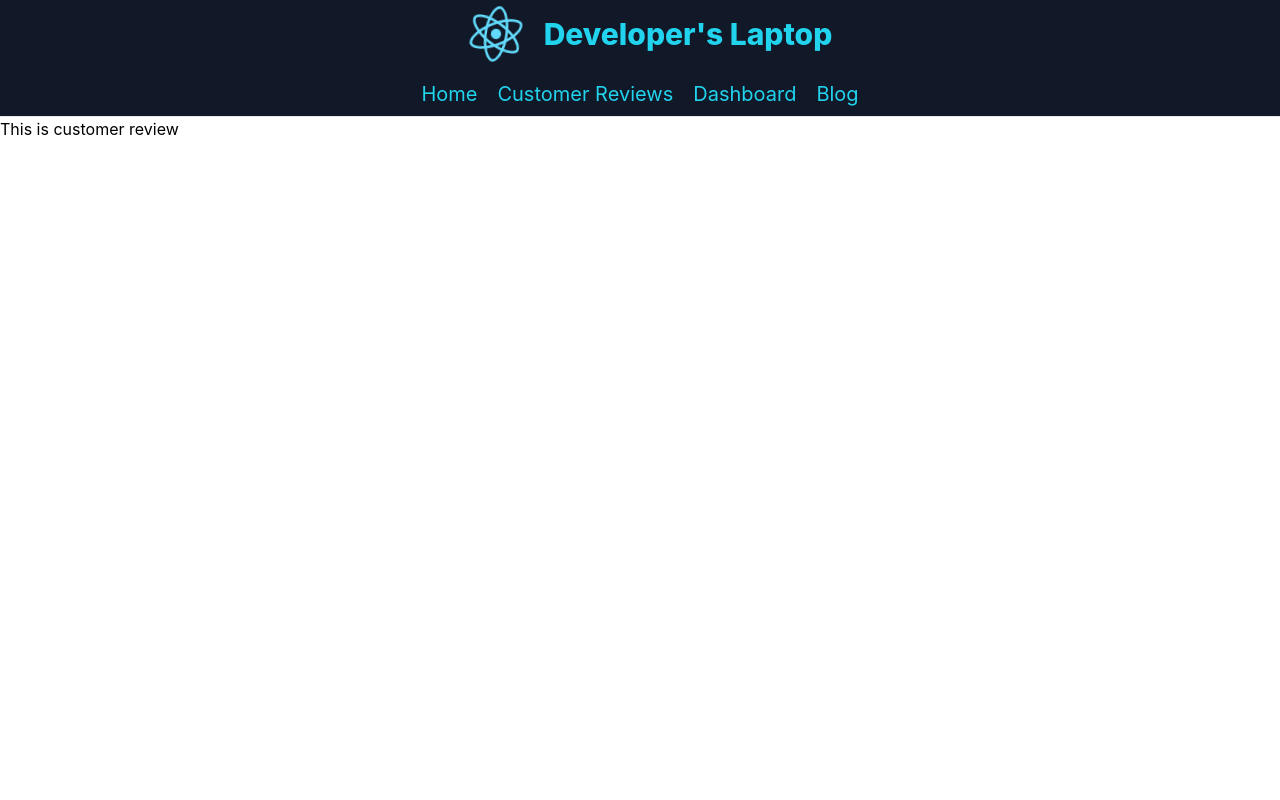
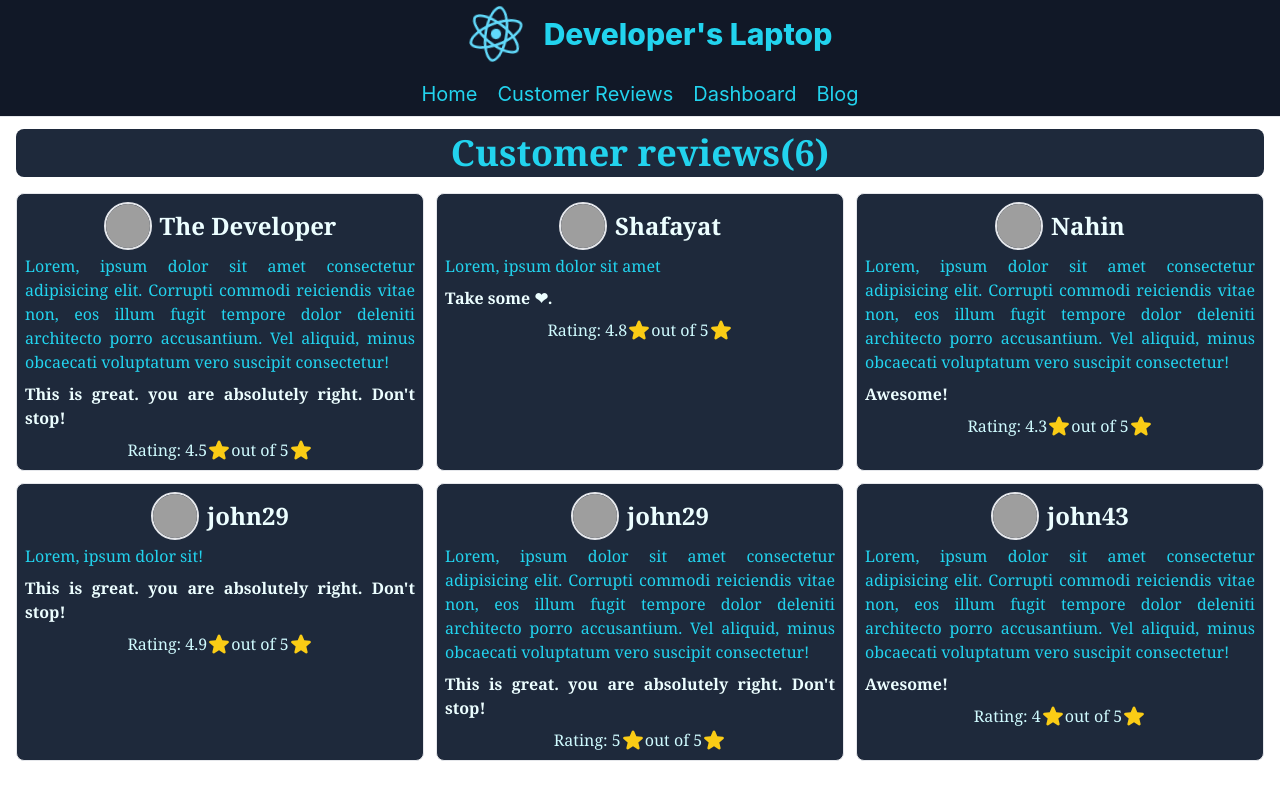
Before and after one commit to Shafayathub/react-router-practice, a React (Create React App) app: page /customer_reviews in a window 1280 px wide. Built offline with nearby package versions, Linux system fonts and the light colour scheme; grey boxes are pictures that could not be loaded.

Commit message:
review component done

```diff
--- /dev/null
+++ b/public/posts.json
@@ -0,0 +1,68 @@
+[
+  {
+    "id": 1,
+    "rating": 4.5,
+    "image": "https://images.unsplash.com/photo-1629003955089-5c43fcc66c68?ixlib=rb-1.2.1&ixid=MnwxMjA3fDB8MHxwaG90by1wYWdlfHx8fGVufDB8fHx8&auto=format&fit=crop&w=764&q=80",
+    "userImage": "https://i.pinimg.com/236x/71/b0/97/71b097c13e38db341e921ba1a7e3451f.jpg",
+    "description": "Lorem, ipsum dolor sit amet consectetur adipisicing elit. Corrupti commodi reiciendis vitae non, eos illum fugit tempore dolor deleniti architecto porro accusantium. Vel aliquid, minus obcaecati voluptatum vero suscipit consectetur!",
+    "comments": {
+      "user": "The Developer",
+      "text": "This is great. you are absolutely right. Don't stop!"
+    }
+  },
+  {
+    "id": 2,
+    "rating": 4.8,
+    "image": "https://images.unsplash.com/photo-1646548851235-0321e69f812f?ixlib=rb-1.2.1&ixid=MnwxMjA3fDB8MHxwaG90by1wYWdlfHx8fGVufDB8fHx8&auto=format&fit=crop&w=1332&q=80",
+    "userImage": "https://i.pinimg.com/236x/71/b0/97/71b097c13e38db341e921ba1a7e3451f.jpg",
+    "description": "Lorem, ipsum dolor sit amet",
+    "comments": {
+      "user": "Shafayat",
+      "text": "Take some ❤."
+    }
+  },
+  {
+    "id": 3,
+    "rating": 4.3,
+    "image": "https://images.unsplash.com/photo-1646529025448-bd47d2428161?ixlib=rb-1.2.1&ixid=MnwxMjA3fDB8MHxwaG90by1wYWdlfHx8fGVufDB8fHx8&auto=format&fit=crop&w=687&q=80",
+    "userImage": "https://i.pinimg.com/236x/71/b0/97/71b097c13e38db341e921ba1a7e3451f.jpg",
+    "description": "Lorem, ipsum dolor sit amet consectetur adipisicing elit. Corrupti commodi reiciendis vitae non, eos illum fugit tempore dolor deleniti architecto porro accusantium. Vel aliquid, minus obcaecati voluptatum vero suscipit consectetur!",
+    "comments": {
+      "user": "Nahin",
+      "text": "Awesome!"
+    }
+  },
+  {
+    "id": 4,
+    "rating": 4.9,
+    "image": "https://images.unsplash.com/photo-1629003955089-5c43fcc66c68?ixlib=rb-1.2.1&ixid=MnwxMjA3fDB8MHxwaG90by1wYWdlfHx8fGVufDB8fHx8&auto=format&fit=crop&w=764&q=80",
+    "userImage": "https://i.pinimg.com/236x/71/b0/97/71b097c13e38db341e921ba1a7e3451f.jpg",
+    "description": "Lorem, ipsum dolor sit!",
+    "comments": {
+      "user": "john29",
+      "text": "This is great. you are absolutely right. Don't stop!"
+    }
+  },
+  {
+    "id": 5,
+    "rating": 5,
+    "image": "https://images.unsplash.com/photo-1629003955089-5c43fcc66c68?ixlib=rb-1.2.1&ixid=MnwxMjA3fDB8MHxwaG90by1wYWdlfHx8fGVufDB8fHx8&auto=format&fit=crop&w=764&q=80",
+    "userImage": "https://i.pinimg.com/236x/71/b0/97/71b097c13e38db341e921ba1a7e3451f.jpg",
+    "description": "Lorem, ipsum dolor sit amet consectetur adipisicing elit. Corrupti commodi reiciendis vitae non, eos illum fugit tempore dolor deleniti architecto porro accusantium. Vel aliquid, minus obcaecati voluptatum vero suscipit consectetur!",
+    "comments": {
+      "user": "john29",
+      "text": "This is great. you are absolutely right. Don't stop!"
+    }
+  },
+  {
+    "id": 6,
+    "rating": 4,
+    "image": "https://images.unsplash.com/photo-1646529025448-bd47d2428161?ixlib=rb-1.2.1&ixid=MnwxMjA3fDB8MHxwaG90by1wYWdlfHx8fGVufDB8fHx8&auto=format&fit=crop&w=687&q=80",
+    "userImage": "https://i.pinimg.com/236x/71/b0/97/71b097c13e38db341e921ba1a7e3451f.jpg",
+    "description": "Lorem, ipsum dolor sit amet consectetur adipisicing elit. Corrupti commodi reiciendis vitae non, eos illum fugit tempore dolor deleniti architecto porro accusantium. Vel aliquid, minus obcaecati voluptatum vero suscipit consectetur!",
+    "comments": {
+      "user": "john43",
+      "text": "Awesome!"
+    }
+  }
+]
--- a/src/components/CustomerReview/CustomerReview.js
+++ b/src/components/CustomerReview/CustomerReview.js
@@ -1,9 +1,19 @@
 import React from 'react';
+import UserReviews from '../../hooks/UserReview';
+import Review from '../Review/Review';
 
 const CustomerReview = () => {
+  const [reviews] = UserReviews();
   return (
-    <div>
-      <h2>This is customer review</h2>
+    <div className="mt-3 font-serif text-center">
+      <h2 className="text-4xl font-bold bg-slate-800 text-cyan-400 p-1 mx-4 rounded-lg">
+        Customer reviews({reviews.length})
+      </h2>
+      <div className="grid md:grid-cols-2 lg:grid-cols-3 gap-3 p-4">
+        {reviews.map((review) => (
+          <Review key={review.id} review={review}></Review>
+        ))}
+      </div>
     </div>
   );
 };
--- a/src/components/Home/Home.js
+++ b/src/components/Home/Home.js
@@ -1,11 +1,19 @@
 import React, { useState } from 'react';
 import { Link } from 'react-router-dom';
-import { MoonIcon } from '@heroicons/react/24/solid';
+import { MoonIcon, StarIcon } from '@heroicons/react/24/solid';
+import UserReviews from '../../hooks/UserReview';
+import Review from '../Review/Review';
 
 const Home = () => {
+  // Dark mode
   const [darkToggle, setDarkToggle] = useState(false);
+
+  // user review
+  const [reviews] = UserReviews();
+  const threeReviews = reviews.slice(0, 3);
   return (
     <div className={`${darkToggle ? 'bg-slate-900' : 'bg-slate-700'} p-1`}>
+      <section>
         <button
           onClick={() => setDarkToggle(!darkToggle)}
           className={`mx-1 p-2 flex border rounded-xl ${
@@ -31,22 +39,46 @@ const Home = () => {
           <div className="text-center md:mt-32">
             <h1 className="text-4xl md:text-7xl font-extrabold  text-cyan-400">
               East and west <br />
-            <span className="text-white">Asus</span> is the best
+              <span className="text-white">ASUS</span> is the best
             </h1>
             <p className="mt-5 text-xl text-white">
-            ASUS VivoBook S15 is an unconventional take on daily computing, with
-            an unique color-blocking design that tells the world that you go
-            against the grain. Its narrow bezel design not only gives you an
-            immersive viewing experience, but makes VivoBook S15 more compact
-            and portable so you can take it wherever you go. <br />A Gun Metal
-            chassis is paired with Cobalt Blue accents is designed to reflect
-            bold musical expression that aims to break away from tradition.
+              ASUS VivoBook S15 is an unconventional take on daily computing,
+              with an unique color-blocking design that tells the world that you
+              go against the grain. Its narrow bezel design not only gives you
+              an immersive viewing experience, but makes VivoBook S15 more
+              compact and portable so you can take it wherever you go. <br />A
+              Gun Metal chassis is paired with Cobalt Blue accents is designed
+              to reflect bold musical expression that aims to break away from
+              tradition.
             </p>
             <button className="mt-5 p-3 text-white font-semibold border rounded-md hover:bg-cyan-500">
               <Link to="details">View full details</Link>
             </button>
           </div>
         </div>
+      </section>
+      <hr />
+
+      <section className="m-3">
+        <h1 className="text-white text-4xl font-bold text-center">
+          User Reviews({threeReviews.length})
+        </h1>
+        <div className="mt-3 font-serif text-center">
+          <div className="grid md:grid-cols-2 lg:grid-cols-3 gap-3 p-4">
+            {threeReviews.map((review) => (
+              <Review key={review.id} review={review}></Review>
+            ))}
+          </div>
+        </div>
+        <div className="text-center">
+          <button className="p-3 text-white font-semibold border rounded-md hover:bg-cyan-500 mx-auto">
+            <Link className="flex" to="/customer_reviews">
+              All reviews
+              <StarIcon className="ml-1 w-6 h-6 text-yellow-400"></StarIcon>
+            </Link>
+          </button>
+        </div>
+      </section>
     </div>
   );
 };
--- /dev/null
+++ b/src/components/Review/Review.js
@@ -0,0 +1,31 @@
+import React from 'react';
+import { StarIcon } from '@heroicons/react/24/solid';
+
+const Review = ({ review }) => {
+  const { userImage, description, comments, rating } = review;
+  return (
+    <div className="bg-slate-800 text-cyan-400 p-2 border rounded-lg">
+      <div className="flex justify-center items-center space-x-2">
+        <img
+          className="w-12 h-12 border-2 rounded-full"
+          src={userImage}
+          alt=""
+        />
+        <h2 className="text-2xl font-semibold text-cyan-50">{comments.user}</h2>
+      </div>
+      <div className="mt-1">
+        <p className="text-justify">{description}</p>
+        <p className="mt-2 text-justify font-semibold text-cyan-50">
+          {comments.text}
+        </p>
+        <p className="flex text-cyan-100 justify-center mt-2">
+          Rating: {rating}
+          <StarIcon className="w-6 h-6 text-yellow-400"></StarIcon> out of 5
+          <StarIcon className="w-6 h-6 text-yellow-400"></StarIcon>
+        </p>
+      </div>
+    </div>
+  );
+};
+
+export default Review;
--- /dev/null
+++ b/src/hooks/UserReview.js
@@ -0,0 +1,12 @@
+import { useEffect, useState } from 'react';
+
+const UserReviews = () => {
+  const [reviews, setReviews] = useState([]);
+  useEffect(() => {
+    fetch('posts.json')
+      .then((res) => res.json())
+      .then((data) => setReviews(data));
+  }, []);
+  return [reviews, setReviews];
+};
+export default UserReviews;
```
Also changed, not shown: public/data.json (added, +38 -0 lines). Lines whose indentation alone changed are shown as unchanged.
